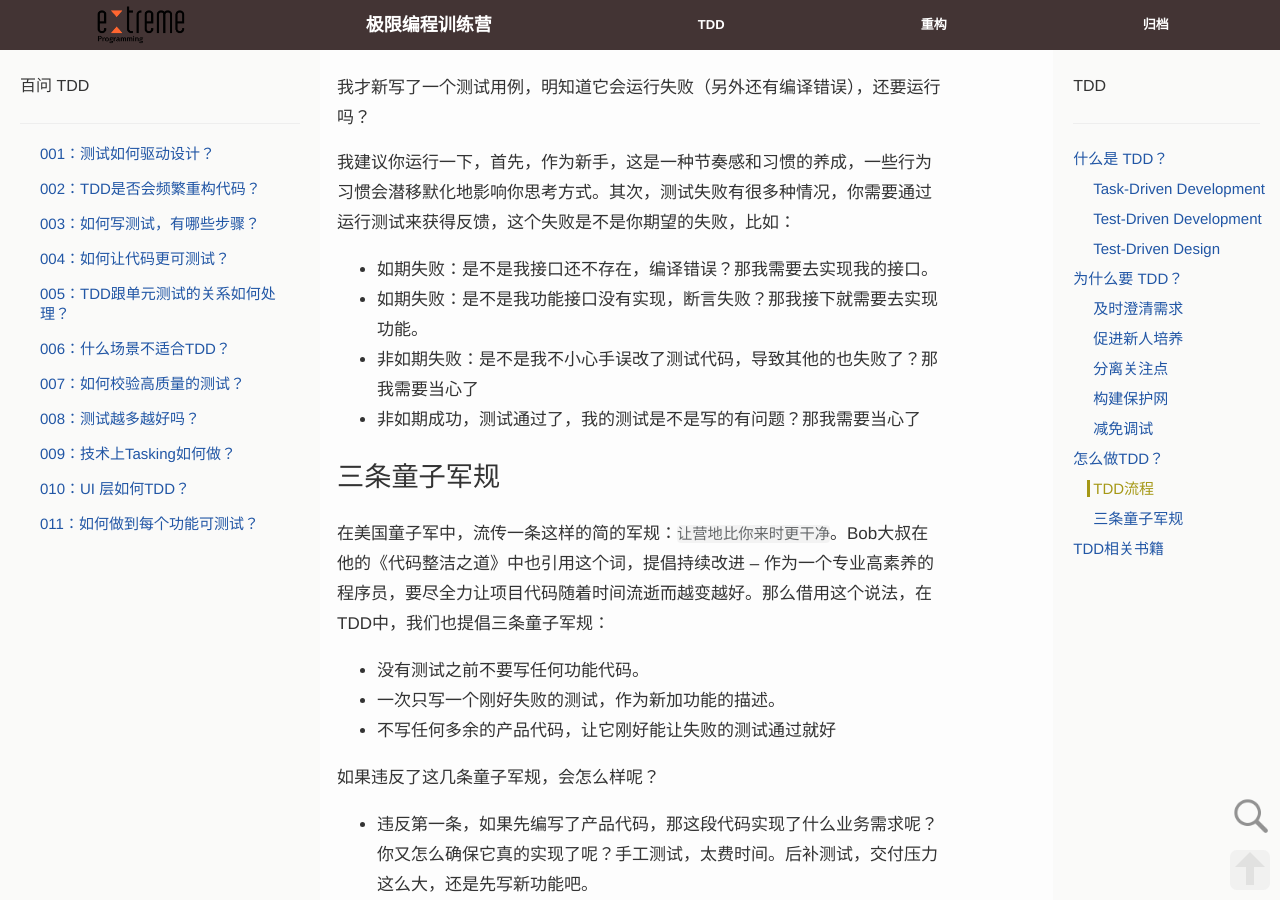
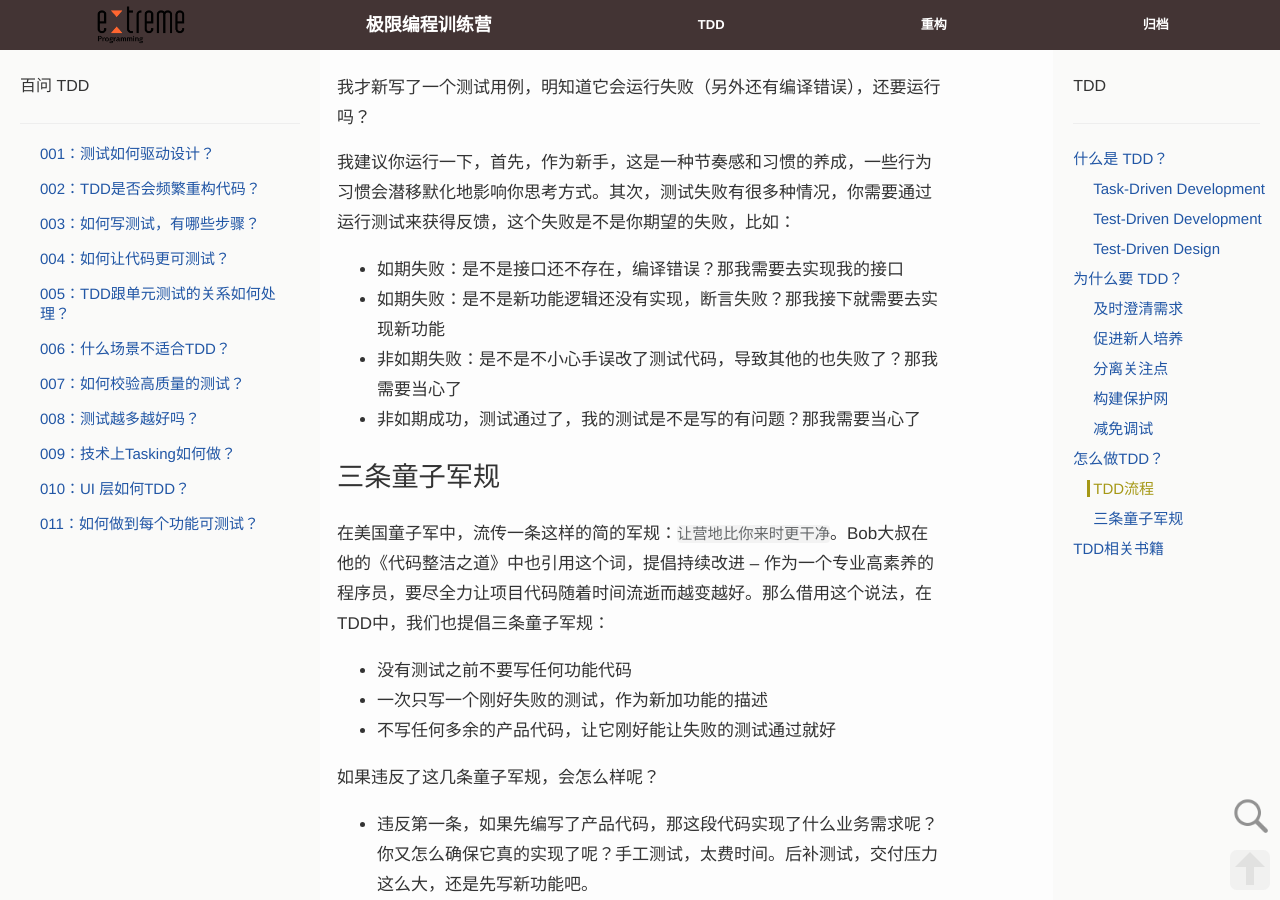
Before and after one commit to xp-bootcamp/xp-bootcamp.github.io, a Jekyll site: the page built from page/01-tdd.md, in a window 1280 px wide and 900 px high, scrolled down 5849 px. Built offline with Jekyll 4.4.1, drawn with Linux system fonts in a browser that asks for light colours; nearby versions of some CDN libraries; comment, search, counter and statistics services are not loaded; a style sheet for code colours, icons or effects is not loaded.

Commit message:
Update tdd
Signed-off-by: Yuan Shenjian <sjyuan@thoughtworks.com>

```diff
--- a/page/01-tdd.md
+++ b/page/01-tdd.md
@@ -154,17 +154,17 @@ TDD的一个必然结果产生是高价值、高覆盖的单元测试，为功
 我才新写了一个测试用例，明知道它会运行失败（另外还有编译错误），还要运行吗？
 
 我建议你运行一下，首先，作为新手，这是一种节奏感和习惯的养成，一些行为习惯会潜移默化地影响你思考方式。其次，测试失败有很多种情况，你需要通过运行测试来获得反馈，这个失败是不是你期望的失败，比如：
-- 如期失败：是不是我接口还不存在，编译错误？那我需要去实现我的接口。
-- 如期失败：是不是我功能接口没有实现，断言失败？那我接下就需要去实现功能。
-- 非如期失败：是不是我不小心手误改了测试代码，导致其他的也失败了？那我需要当心了
+- 如期失败：是不是接口还不存在，编译错误？那我需要去实现我的接口
+- 如期失败：是不是新功能逻辑还没有实现，断言失败？那我接下就需要去实现新功能
+- 非如期失败：是不是不小心手误改了测试代码，导致其他的也失败了？那我需要当心了
 - 非如期成功，测试通过了，我的测试是不是写的有问题？那我需要当心了
 
 
 ### 三条童子军规
 在美国童子军中，流传一条这样的简的军规：`让营地比你来时更干净`。Bob大叔在他的《代码整洁之道》中也引用这个词，提倡持续改进 -- 作为一个专业高素养的程序员，要尽全力让项目代码随着时间流逝而越变越好。那么借用这个说法，在TDD中，我们也提倡三条童子军规：
 
-- 没有测试之前不要写任何功能代码。
-- 一次只写一个刚好失败的测试，作为新加功能的描述。
+- 没有测试之前不要写任何功能代码
+- 一次只写一个刚好失败的测试，作为新加功能的描述
 - 不写任何多余的产品代码，让它刚好能让失败的测试通过就好
 
 如果违反了这几条童子军规，会怎么样呢？
```
